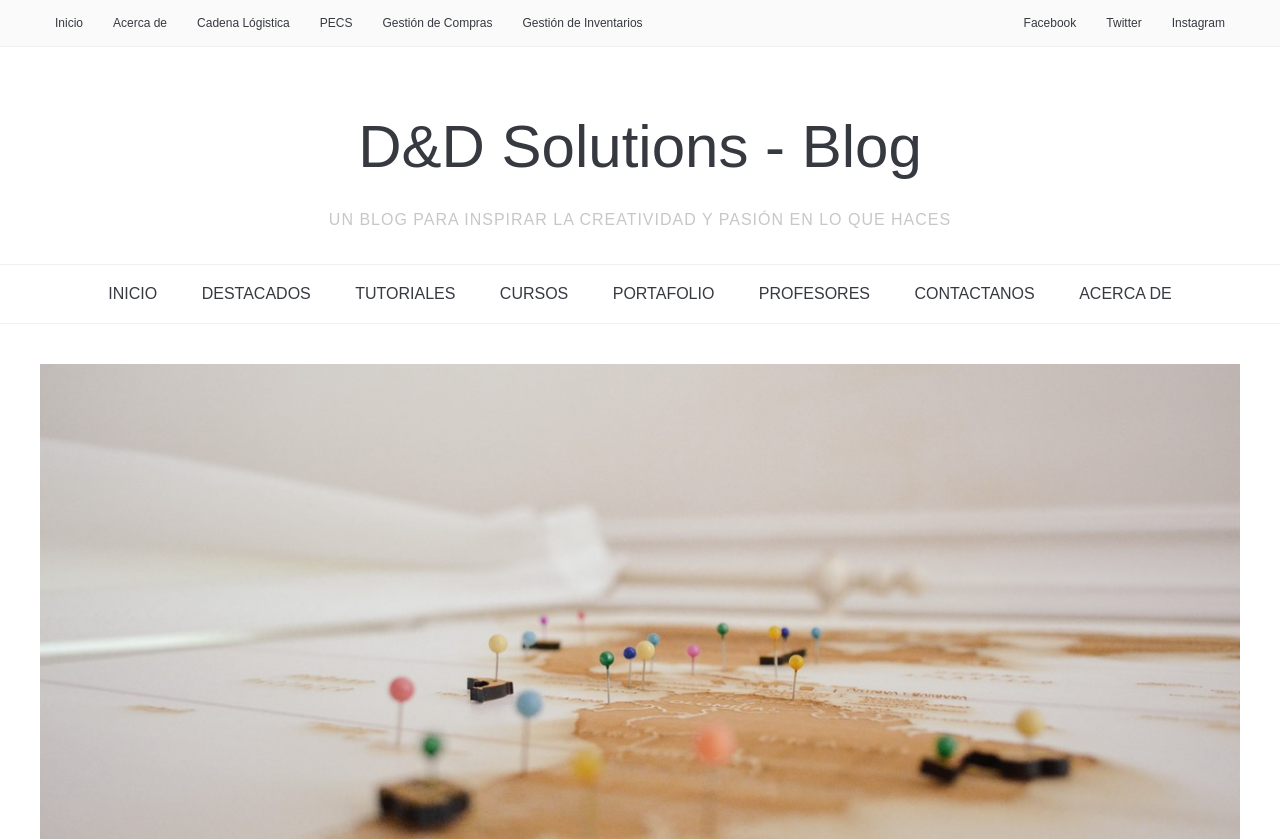
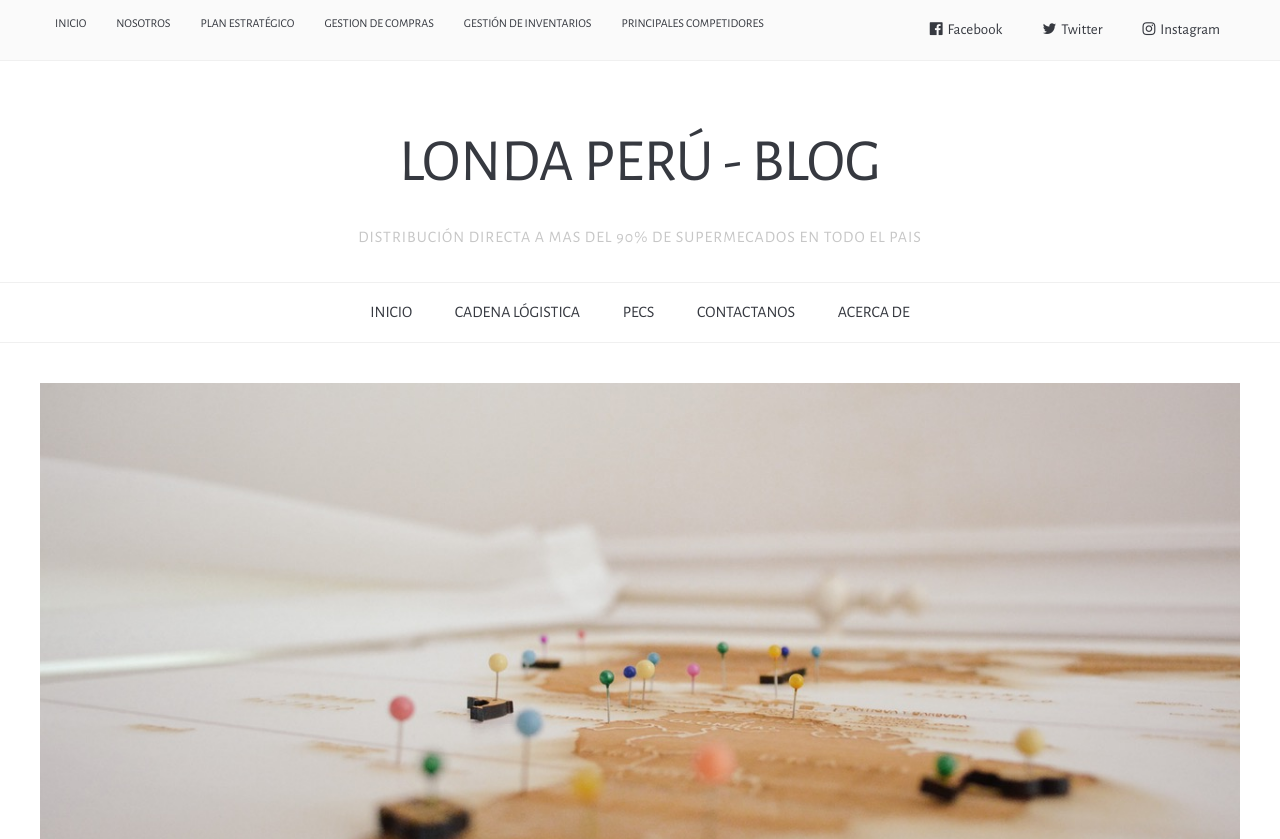
Before and after one commit to vtorresm/LondaPeru, a plain HTML site: page index.html in a window 1280 px wide. Shown: the top 839 px of the page. Drawn offline with nearby package versions, Linux system fonts and the light colour scheme.

Commit message:
Agregando iconos y estilos de redes sociales a la página

```diff
--- a/css/style.css
+++ b/css/style.css
@@ -9,7 +9,8 @@
   }
 
   body{
-    font-family: sans-serif;
+    /*font-family: sans-serif;*/
+    font-family: 'Alegreya Sans', sans-serif;
   }
 
   .container{
@@ -225,6 +226,16 @@
     color: #fff;
   }
 
+  .top-redes{
+      font-size: 15px;
+  }
+
+  .top-redes .redes{
+      padding: 5px;
+      margin: 5px;
+  }
+
+
   /*ASIDE*/
   .aside{
     float: right;
--- a/index.html
+++ b/index.html
@@ -3,8 +3,10 @@
 <head>
     <meta charset="UTF-8">
     <meta name="viewport" content="width=device-width, user-scalable=no, initial-scale=1.0, maximum-scale=1.0, minimum-scale=1.0">
-    <title>D&D Solutions - Blog</title>
+    <title>Londa Perú - Blog</title>
     <link rel="stylesheet" href="css/style.css">
+    <link href="https://fonts.googleapis.com/css?family=Alegreya+Sans" rel="stylesheet">
+    <link rel="stylesheet" href="https://maxcdn.bootstrapcdn.com/font-awesome/4.7.0/css/font-awesome.min.css">
 </head>
 <body>
     <div class="header">
@@ -12,29 +14,29 @@
             <div class="container">
                 <div class="top-menu">
                     <ul>
-                        <li><a href="#">Inicio</a></li>
-                        <li><a href="#">Acerca de</a></li>
-                        <li><a href="#">Cadena Lógistica</a></li>
-                        <li><a href="#">PECS</a></li>
-                        <li><a href="#">Gestión de Compras</a></li>
-                        <li><a href="#">Gestión de Inventarios</a></li>
+                        <li><a href="#">INICIO</a></li>
+                        <li><a href="#">NOSOTROS</a></li>
+                        <li><a href="#">PLAN ESTRATÉGICO</a></li>
+                        <li><a href="#">GESTION DE COMPRAS</a></li>
+                        <li><a href="#">GESTIÓN DE INVENTARIOS</a></li>
+                        <li><a href="#">PRINCIPALES COMPETIDORES</a></li>
                     </ul>
                 </div>
 
                 <div class="top-redes">
-                    <ul>
-                        <li><a href="#">Instagram</a></li>
-                        <li><a href="#">Twitter</a></li>
-                        <li><a href="#">Facebook</a></li>
-                    </ul>
+                        <ul>
+                            <li><a href="#" class="redes"><i class="fa fa-instagram" aria-hidden="true"></i>&nbsp; Instagram</a></li>
+                            <li><a href="#" class="redes"><i class="fa fa-twitter" aria-hidden="true"></i>&nbsp; Twitter</a></li>
+                            <li><a href="#" class="redes"><i class="fa fa-facebook-official" aria-hidden="true"></i>&nbsp; Facebook</a></li>
+                        </ul>
                 </div>
             </div>
         </div>
 
         <div class="titulo-blog">
             <div class="container">
-                <h1><a href="#">D&D Solutions - Blog</a></h1>
-                <p class="subtitulo">UN BLOG PARA INSPIRAR LA CREATIVIDAD Y PASIÓN EN LO QUE HACES</p>
+                <h1><a href="#">LONDA PERÚ - BLOG</a></h1>
+                <p class="subtitulo">DISTRIBUCIÓN DIRECTA A MAS DEL 90% DE SUPERMECADOS EN TODO EL PAIS</p>
             </div>
         </div>
 
@@ -42,11 +44,8 @@
             <div class="container">
                 <ul>
                     <li><a href="#">INICIO</a></li>
-                    <li><a href="#">DESTACADOS</a></li>
-                    <li><a href="#">TUTORIALES</a></li>
-                    <li><a href="#">CURSOS</a></li>
-                    <li><a href="#">PORTAFOLIO</a></li>
-                    <li><a href="#">PROFESORES</a></li>
+                    <li><a href="#">CADENA LÓGISTICA</a></li>
+                    <li><a href="#">PECS</a></li>
                     <li><a href="#">CONTACTANOS</a></li>
                     <li><a href="#">ACERCA DE</a></li>
                 </ul>
@@ -137,7 +136,7 @@
     </div>
 
     <div class="footer">
-        <p>D&D Solutions © Todos los derechos reservados - 2018</p>
+        <p>Londa Perú © Todos los derechos reservados - 2018</p>
     </div>
 </body>
 </html>
```
